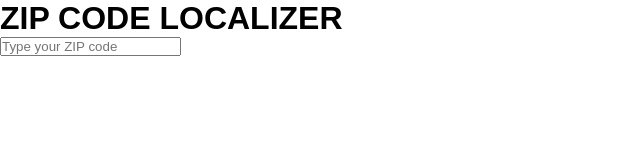
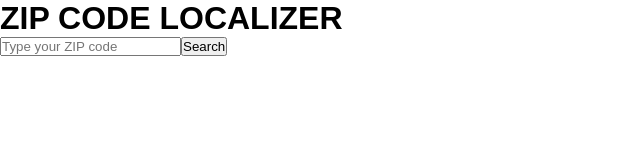
Before and after one commit to marcelovsk1/react-one, a React (Create React App) app in the folder localizer/: page / in a window 1280 px wide. Shown: the top 160 px of the page, without its empty margins (0-640 px from the left). Built offline with nearby package versions, Linux system fonts and the light colour scheme.

Commit message:
working on

```diff
--- a/localizer/src/App.js
+++ b/localizer/src/App.js
@@ -9,6 +9,11 @@ function App() {
         type="text"
         placeholder="Type your ZIP code"
         />
+
+      <button className="buttonSearch">
+        <p>Search</p>
+      </button>
+
       </div>
     </div>
   );
```
